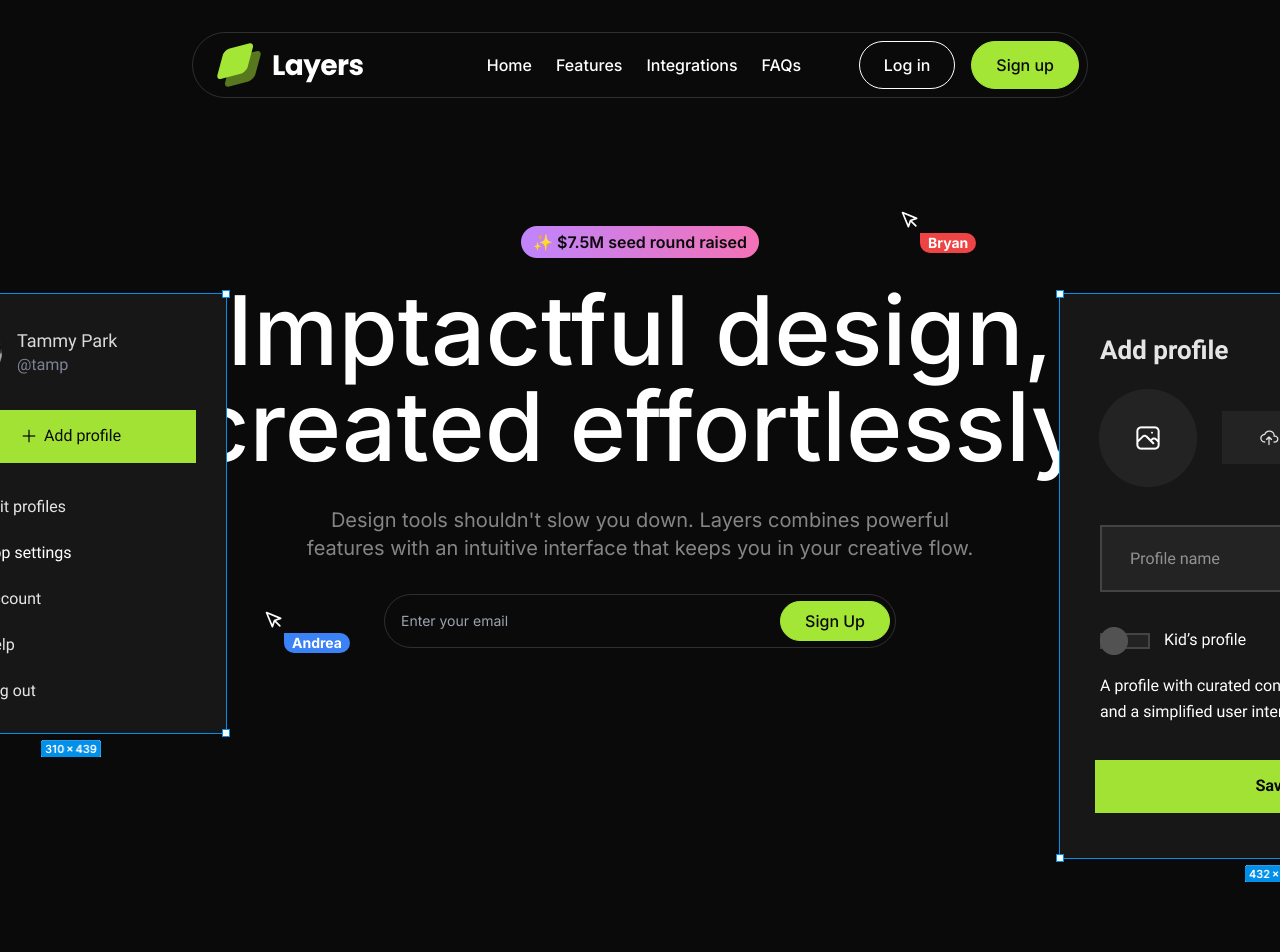
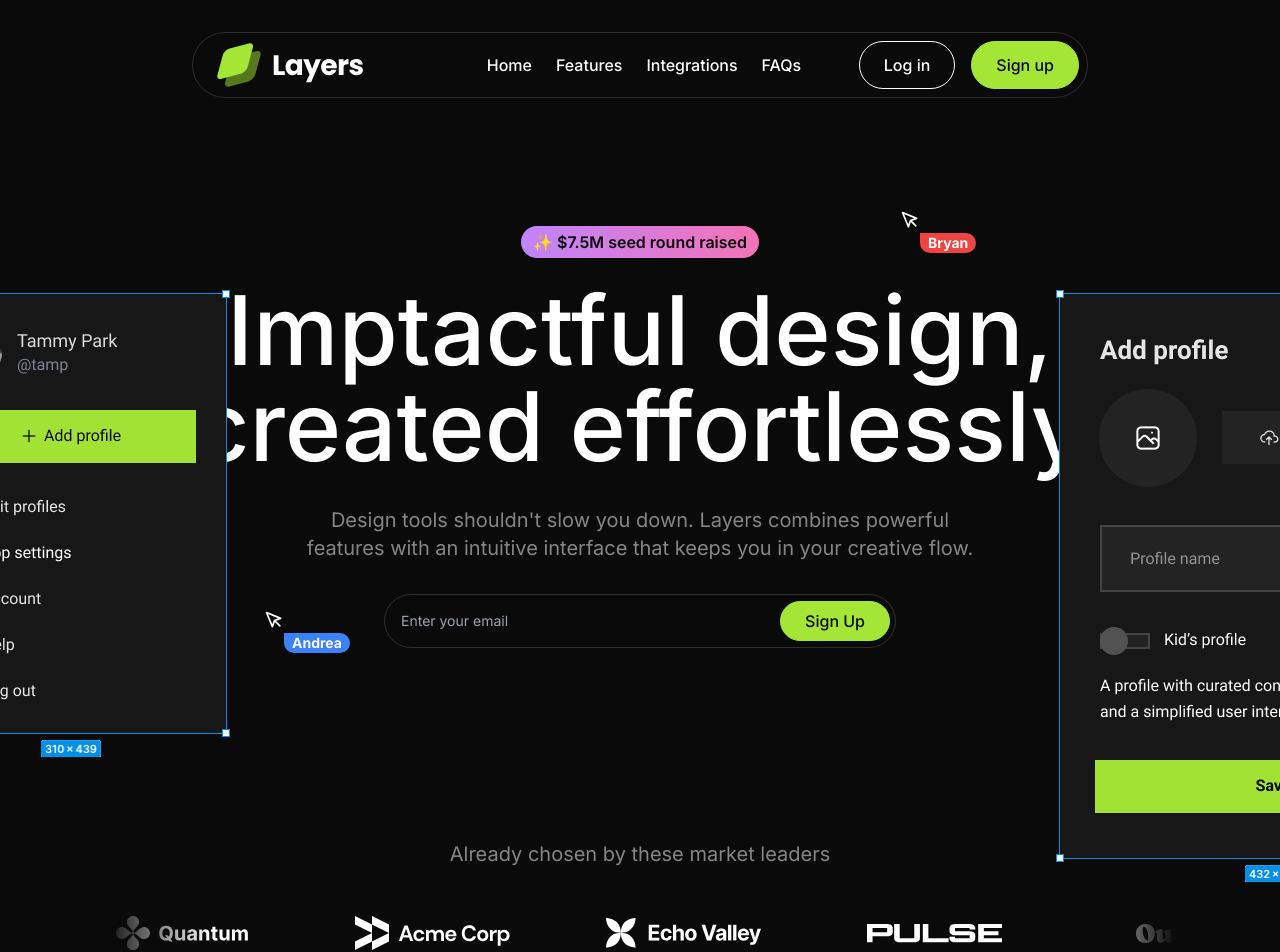
Before and after one commit to KevinPadi/SaaS-Landing-Page, a Next.js app: page / in a window 1280 px wide. Shown: the top 952 px of the page. Before the commit the page ends 882 px from the top, so only its background shows below. Built offline with nearby package versions, Linux system fonts and the light colour scheme.

Commit message:
Add LogoTicker section to display logos of market leaders

```diff
--- a/src/app/page.tsx
+++ b/src/app/page.tsx
@@ -1,4 +1,5 @@
 import Hero from "@/sections/Hero";
+import LogoTicker from "@/sections/LogoTicker";
 import Navbar from "@/sections/Navbar";
 
 export default function Home() {
@@ -6,6 +7,7 @@
     <div>
       <Navbar />
       <Hero />
+      <LogoTicker />
     </div>
   );
 }
--- a/src/sections/LogoTicker.tsx
+++ b/src/sections/LogoTicker.tsx
@@ -6,6 +6,7 @@
 import apexLogo from "@/assets/images/apex.svg";
 import celestialLogo from "@/assets/images/celestial.svg";
 import twiceLogo from "@/assets/images/twice.svg";
+import Image from "next/image";
 
 const logos = [
   { name: "Quantum", image: quantumLogo },
@@ -19,5 +20,20 @@
 ];
 
 export default function LogoTicker() {
-    return <div>Logo Ticker</div>;
+  return (
+    <section className="py-24 overflow-x-clip">
+      <div className="container">
+        <h3 className="text-center text-white/50 text-xl">
+          Already chosen by these market leaders
+        </h3>
+        <div className="overflow-hidden mt-12 [mask-image:linear-gradient(to_right,transparent,black_10%,black_90%,transparent)]">
+          <div className="flex gap-24 pr-24">
+            {logos.map((logo) => (
+              <Image src={logo.image} key={logo.name} alt={logo.name} />
+            ))}
+          </div>
+        </div>
+      </div>
+    </section>
+  );
 }
```
Lines whose indentation alone changed are shown as unchanged.
